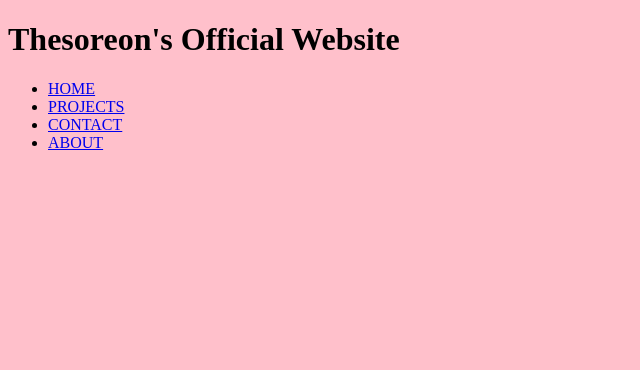
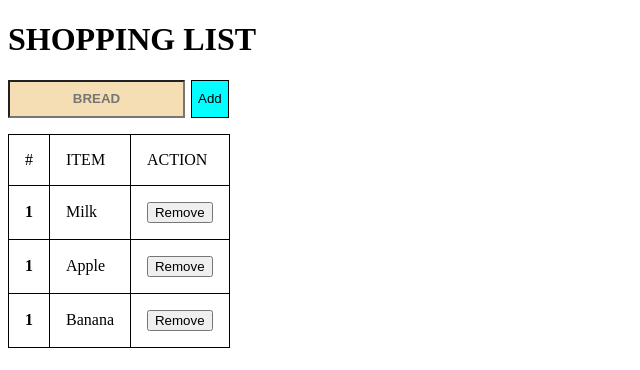
Before and after one commit to Thesoreon/web-template, a React app: page / in a window 1280 px wide. Shown: the top 370 px of the page, without its empty margins (0-640 px from the left). Built offline with nearby package versions, Linux system fonts and the light colour scheme.

Commit message:
- Added working todo list (practise)

```diff
--- a/src/components/index.component.tsx
+++ b/src/components/index.component.tsx
@@ -1,15 +1,13 @@
 import * as React from "react";
 
-import { Navigation } from "./navigation.component";
+import { Test } from "./test.component";
 
 export class Index extends React.Component {
 
     public render(): JSX.Element {
         return(
             <div>
-                <h1>Thesoreon's Official Website</h1>
-
-                <Navigation/>
+                <Test/>
             </div>
         );
     }
--- a/src/components/navigation.component.tsx
+++ /dev/null
@@ -1,16 +0,0 @@
-import * as React from "react";
-
-export class Navigation extends React.Component {
-
-    public render(): JSX.Element {
-        return (
-            <ul>
-                <li><a href="#">HOME</a></li>
-                <li><a href="#">PROJECTS</a></li>
-                <li><a href="#">CONTACT</a></li>
-                <li><a href="#">ABOUT</a></li>
-            </ul>
-        );
-    }
-
-}
--- /dev/null
+++ b/src/components/test.component.tsx
@@ -0,0 +1,127 @@
+import * as React from "react";
+
+/* Instead of using this you can use class, they support lifecycle methods etc.. */
+const Headline = (props: any) => {
+    const {content} = props; //Destructuring
+
+    return <h1>{content}</h1>
+}
+
+interface States {
+    itemsToBuy: string[];
+    message: string;
+}
+
+/* This class has generic States, that is interface that contains declaration of all states for this class */
+export class Test extends React.Component<{}, States> {
+
+    /* These two variables are there to "take out" values from form */
+    private newItem: HTMLInputElement;
+    private addForm: HTMLFormElement;
+
+    constructor(props: any) {
+        super(props);
+
+        /* State is simple object, that contains state of our application */
+        this.state = {
+            itemsToBuy: [
+                "Milk",
+                "Apple",
+                "Banana",
+            ],
+            message: "",
+        }
+
+        this.addItem = this.addItem.bind(this); /* We are binding this (every) method to make keyword this work properly and to call the methods */
+        this.removeItem = this.removeItem.bind(this);
+    }
+
+    addItem(e: any) {
+        e.preventDefault(); /* Prevents default html events */
+
+        const { itemsToBuy } = this.state; /* Destructuring */
+        const newItem = this.newItem.value; /* Referencing to value from form */
+
+        const isOnTheList = itemsToBuy.some(x => x == newItem); /* We return a boolean telling us if the item what we want to add is in array or not */
+
+        /* We check isOnTheList */
+        if(isOnTheList) {
+            this.setState({
+               message: "Item is already on list",
+            }); /* If it is, we tell user that the item is already in an array */
+        }
+        else {
+            /* Otherwise we check that he doesn't want to add empty value if not, we add the item to an array  */
+            newItem !== "" && this.setState({
+                itemsToBuy: [...this.state.itemsToBuy, newItem],  /* ... is a spread operator, this line of code adds a new item to array */
+                message: "",
+            });
+        }
+
+        this.addForm.reset(); /* Referencing to value from form and reset it*/
+    }
+
+    removeItem(item: string) {
+        /* We are making a new array that contains only elements that doesnt match the item, that we want to remove */
+        const newBuyItems = this.state.itemsToBuy.filter(buyItem => {
+            return buyItem !== item;
+        });
+
+        /* There we change state of itemsToBuy to new array we declare above */
+        this.setState({
+            itemsToBuy: [...newBuyItems]
+        });
+    }
+
+    public render(): JSX.Element {
+
+        /* Again same like in props we !DESTRUCTURING! states to make code more readable
+        *  It causes that instead of writing this.state.itemsToBuy we can write only itemsToBuy
+        */
+        const { itemsToBuy, message } = this.state;
+
+        return (
+            <div>
+                <Headline content={"SHOPPING LIST"} />
+
+                {
+                    message !== "" ? <p>The item is already on list!</p> : null
+                }
+
+                <form onSubmit={this.addItem} ref={input => this.addForm = input} /* This is a ref callback */ id="shopForm">
+                    <input ref={(input) => this.newItem = input} /* This is a ref callback */ type="text" placeholder="BREAD" id="shopListAdd"/>
+                    <button type="submit">Add</button>
+                </form>
+
+                <table className="shopTable">
+                    <tbody>
+                        <tr>
+                            <td>#</td>
+                            <td>ITEM</td>
+                            <td>ACTION</td>
+                        </tr>
+                {
+                    /* Map is pretty similiar to foreach loop */
+                    itemsToBuy.map(item => {
+                        /* Notice that when we work with arrays every element in array should have unique key
+                        *  It is for react to recognize small DOM changes
+                        */
+                        return (
+                            <tr key={item}>
+                                <th>1</th>
+                                <td>{item}</td>
+                                <td>
+                                    <button onClick={() => this.removeItem(item)}>
+                                        Remove
+                                    </button>
+                                </td>
+                            </tr>
+                        );
+                    })
+                }
+                    </tbody>
+                </table>
+            </div>
+        );
+    }
+}
--- a/src/style/main.less
+++ b/src/style/main.less
@@ -1,7 +1,27 @@
-body {
-    background: pink;
+.shopTable, .shopTable td, .shopTable tr {
+    border: 1px solid black;
+    border-collapse: collapse;
+    padding: 16px;
+}
 
-    p {
-        color: green;
-    }
+#shopForm {
+    margin-bottom: 16px;
 }
+
+#shopForm input {
+    background: wheat;
+    text-align: center;
+
+    font-weight: bold;
+
+    height: 32px;
+    width: 169px;
+}
+
+#shopForm button {
+    background: cyan;
+    border: 1px solid black;
+    margin-left: 6px;
+
+    height: 38px;
+}
```
